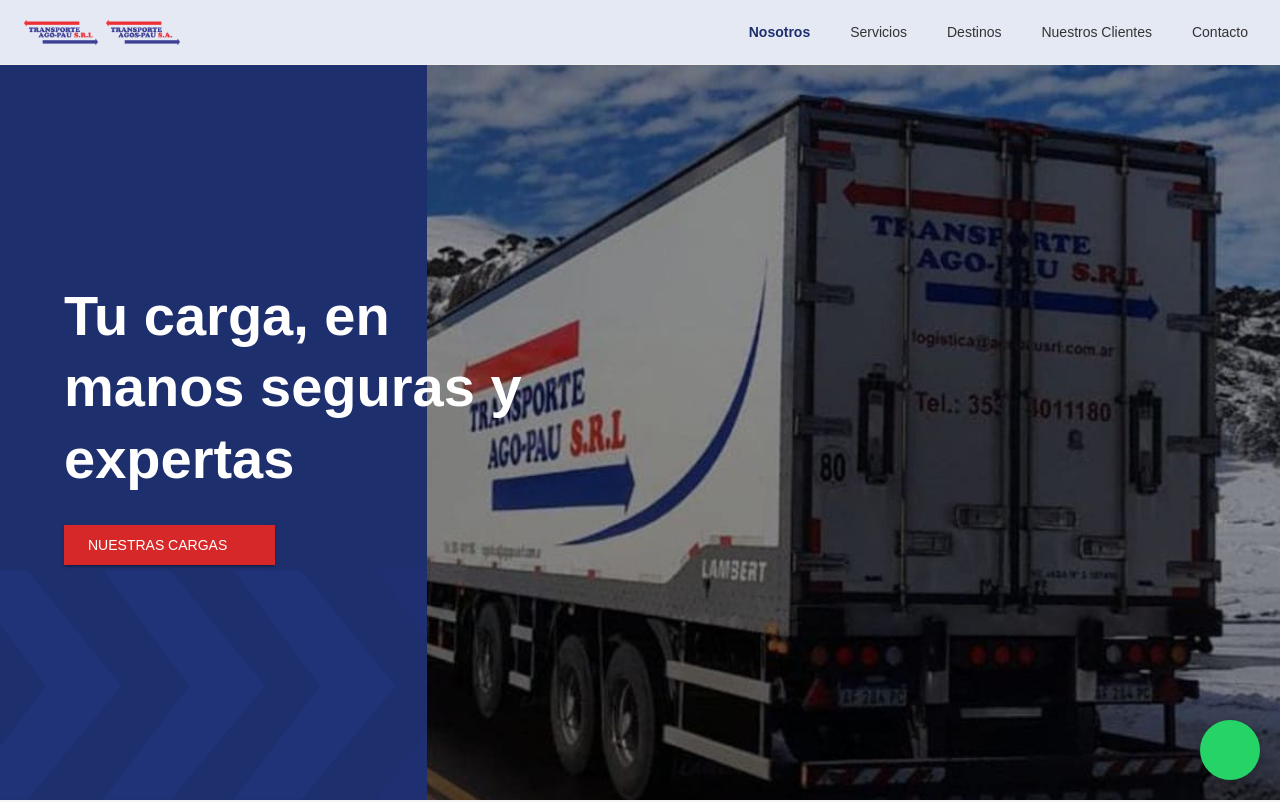
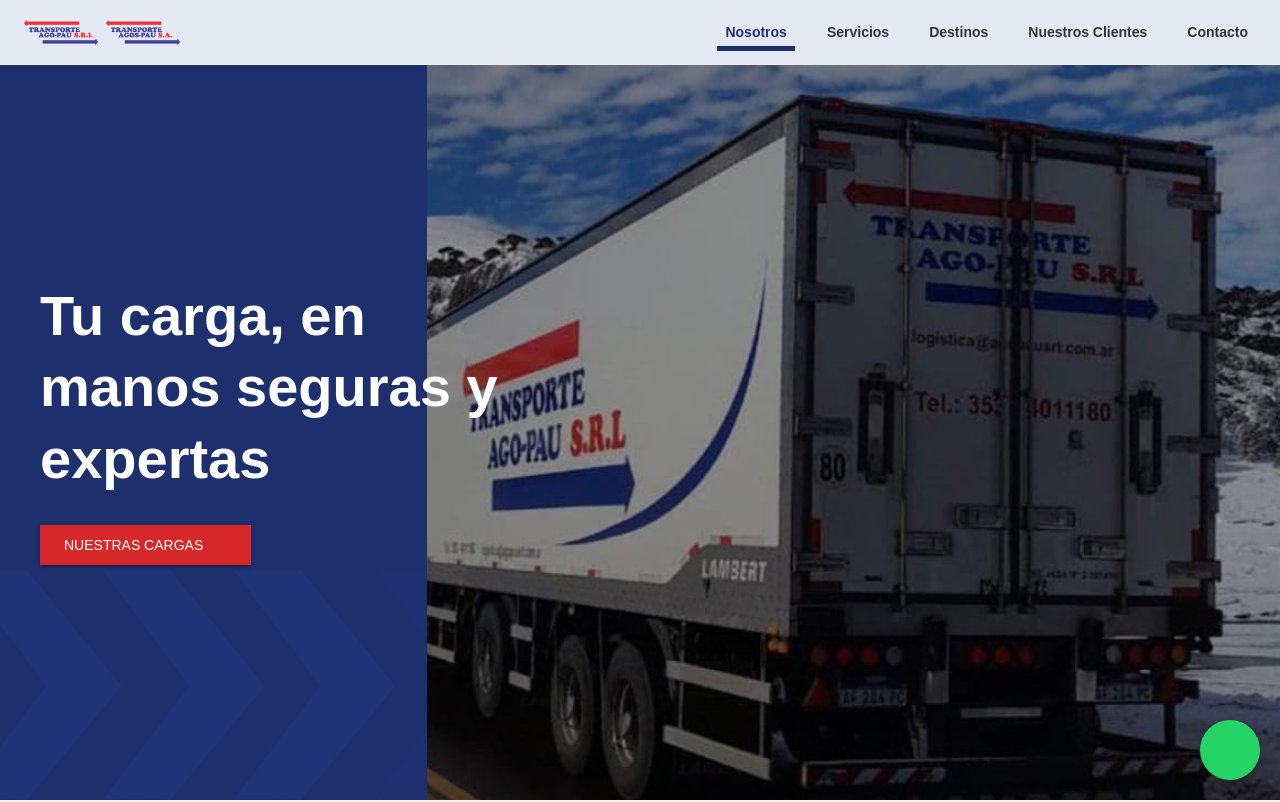
Before and after one commit to Bruvm/agopau, a React (Vite) app: page / in a window 1280 px wide. Shown: the top 802 px of the page. Built offline with nearby package versions, Linux system fonts and the light colour scheme; some icons are missing.

Commit message:
se agregaron cambios para la vista mobile

```diff
--- a/index.html
+++ b/index.html
@@ -4,7 +4,7 @@
     <meta charset="UTF-8" />
     <link rel="icon" type="image/svg+xml" href="/vite.svg" />
     <meta name="viewport" content="width=device-width, initial-scale=1.0" />
-    <title>TRANSPORTE AGO-APU</title>
+    <title>TRANSPORTE AGOPAU</title>
   </head>
   <body>
     <div id="root"></div>
--- a/src/components/Hero.tsx
+++ b/src/components/Hero.tsx
@@ -22,7 +22,7 @@
 
             <Box
                 sx={{
-                    width: { xs: "100%", md: "33.333%" },
+                    width: { xs: "100%", sm: "50%", md: "33.333%" },
                     height: "100%",
                     backgroundColor: "primary.main",
                     position: "relative",
@@ -42,12 +42,8 @@
                     position: "absolute",
                     bottom: 0,
                     left: 0,
-                    width: { xs: "100%", md: "33.333%" },
-                    display: {
-                        xs: "none",
-                        sm: "none",
-                        md: "block"
-                    },
+                    width: { xs: "100%", sm: "50%", md: "33.333%" },
+                    display:"block",
                     zIndex: 10
                 }}
             />
@@ -61,7 +57,11 @@
                         display: "flex",
                         alignItems: "center",
                         p: 0,
-                        pt: '100px'
+                        pt: '100px',
+                        px: {
+                            xs: 5,
+                            lg: 0
+                        }
                     }}
                 >
                     <Grid container spacing={0} sx={{ mb: '50px' }}>
@@ -73,9 +73,8 @@
                                         fontWeight: 700,
                                         color: "custom.white",
                                         fontSize: {
-                                            xs: "2rem",
-                                            sm: "2.5rem",
-                                            md: "3rem",
+                                            xs: "3rem",
+                                            sm: "3rem",
                                             lg: "3.5rem"
                                         },
                                         lineHeight: 1.1
@@ -91,9 +90,8 @@
                                         fontWeight: 700,
                                         color: "custom.white",
                                         fontSize: {
-                                            xs: "2rem",
-                                            sm: "2.5rem",
-                                            md: "3rem",
+                                            xs: "3rem",
+                                            sm: "3rem",
                                             lg: "3.5rem"
                                         },
                                         lineHeight: 1.1
@@ -109,9 +107,8 @@
                                         fontWeight: 700,
                                         color: "custom.white",
                                         fontSize: {
-                                            xs: "2rem",
-                                            sm: "2.5rem",
-                                            md: "3rem",
+                                            xs: "3rem",
+                                            sm: "3rem",
                                             lg: "3.5rem"
                                         },
                                         lineHeight: 1.1
--- a/src/components/History.tsx
+++ b/src/components/History.tsx
@@ -39,7 +39,7 @@
                             <Card sx={{ width: '100% ', borderRadius: 0}}>
                                 <CardContent sx={{padding: '40px', paddingBottom: '40px !important'}}>
                                     <Grid container spacing={3}>
-                                        <Grid size={{ xs: 6 }}>
+                                        <Grid size={{ xs: 12, md: 6}}>
                                             <Box sx={{ position: "relative", width: "100%", overflow: "hidden" }}>
                                                 <Box
                                                     sx={{
@@ -119,7 +119,7 @@
                                                 </IconButton>
                                             </Box>
                                         </Grid>
-                                        <Grid size={{ xs: 6 }} px={10} display={'flex'} flexDirection={'column'} justifyContent={'center'}>
+                                        <Grid size={{ xs: 12, md: 6 }} px={{ xs:1, md: 10 }} mt={{sm: 2, md: 0}} display={'flex'} flexDirection={'column'} justifyContent={'center'}>
                                             <Typography variant="h5" fontWeight="bold" gutterBottom>
                                                 Nuestra historia
                                             </Typography>
--- a/src/components/Navbar.tsx
+++ b/src/components/Navbar.tsx
@@ -123,16 +123,41 @@
                     activeSection === "nosotros" ||
                       subNosotros.some(s => s.href.replace("#", "") === activeSection)
                       ? 700
-                        : 500,
+                      : 600,
                   color:
                     activeSection === "nosotros" ||
                       subNosotros.some(s => s.href.replace("#", "") === activeSection)
                       ? "#1E2F6E"
                       : "text.primary",
+                  position: "relative",
+                  textDecoration: "none",
+                  transition: "all 0.3s ease",
+
                   "&:hover": {
                     backgroundColor: "transparent",
-                    color: "#1E2F6E"
-                    }
+                    color: "#1E2F6E",
+                    transform: "translateY(-3px)",
+                  },
+
+                  "&::before": {
+                    content: '""',
+                    position: "absolute",
+                    zIndex: -1,
+                    bottom: "-1px",
+                    left: 0,
+                    right: 0,
+                    height: "5px",
+                    backgroundColor: "#1E2F6E",
+                    transform: activeSection === "nosotros" ||
+                      subNosotros.some(s => s.href.replace("#", "") === activeSection)
+                      ? "scaleY(1)" : "scaleY(0)",
+                    transformOrigin: "bottom",
+                    transition: "transform 0.3s ease",
+                  },
+
+                  "&:hover::before": {
+                    transform: "scaleY(1)",
+                  },
                 }}
               >
                 Nosotros
@@ -173,12 +198,35 @@
                     sx={{
                       fontFamily: "Montserrat, sans-serif",
                       textTransform: "none",
-                      fontWeight: isActive ? 700 : 500,
+                      fontWeight: isActive ? 700 : 600,
                       color: isActive ? "#1E2F6E" : "text.primary",
+                      position: "relative",
+                      textDecoration: "none",
+                      transition: "all 0.3s ease",
+
                       "&:hover": {
                         backgroundColor: "transparent",
-                        color: "#1E2F6E"
-                      }
+                        color: "#1E2F6E",
+                        transform: "translateY(-3px)",
+                      },
+
+                      "&::before": {
+                        content: '""',
+                        position: "absolute",
+                        zIndex: -1,
+                        bottom: "-1px",
+                        left: 0,
+                        right: 0,
+                        height: "5px",
+                        backgroundColor: "#1E2F6E",
+                        transform: isActive ? "scaleY(1)" : "scaleY(0)",
+                        transformOrigin: "bottom",
+                        transition: "transform 0.3s ease",
+                      },
+
+                      "&:hover::before": {
+                        transform: "scaleY(1)",
+                      },
                     }}
                   >
                     {page.label}
@@ -188,19 +236,53 @@
           </Box>
 
           {/* MOBILE MENU */}
-          <Box sx={{ display: { xs: "flex", md: "none" } }}>
+          {/* MOBILE HEADER */}
+          <Box
+            sx={{
+              display: { xs: "flex", md: "none" },
+              alignItems: "center",
+              justifyContent: "space-between",
+              width: "100%",
+            }}
+          >
+            {/* MOBILE HEADER */}
+            <Box
+              sx={{
+                display: { xs: "flex", md: "none" },
+                alignItems: "center",
+                justifyContent: "space-between",
+                width: "100%",
+              }}
+            >
+
+              {/* LOGOS IZQUIERDA */}
+              <Box sx={{ display: "flex", alignItems: "center", gap: 1 }}>
+                <Box component="img" src={logoOne} sx={{ height: 26 }} />
+                <Box component="img" src={logoTwo} sx={{ height: 26 }} />
+              </Box>
+
+              {/* MENU DERECHA */}
               <IconButton onClick={handleOpenNavMenu}>
                 <MenuIcon />
               </IconButton>
 
+
+              {/* MENU */}
               <Menu
                 anchorEl={anchorElNav}
                 open={Boolean(anchorElNav)}
                 onClose={handleCloseNavMenu}
+                anchorOrigin={{
+                  vertical: "bottom",
+                  horizontal: "right",
+                }}
+                transformOrigin={{
+                  vertical: "top",
+                  horizontal: "right",
+                }}
               >
-              {/* NOSOTROS (titulo) */}
                 <MenuItem>
-                <Typography fontWeight={600}>Nosotros</Typography>
+                  <Typography fontWeight={500}>Nosotros</Typography>
                 </MenuItem>
 
                 {/* SUB ITEMS */}
@@ -231,6 +313,10 @@
                   ))}
               </Menu>
             </Box>
+
+          </Box>
+
+
         </Toolbar>
       </Container>
     </AppBar>
--- a/src/components/Places.tsx
+++ b/src/components/Places.tsx
@@ -22,10 +22,10 @@
                             <Card sx={{ width: '100% ', backgroundColor: '#AAD3DF' }}>
                                 <CardContent>
                                     <Grid container spacing={3}>
-                                        <Grid size={{ xs: 12, sm: 8 }}>
+                                        <Grid size={{ xs: 12, md: 8 }}>
                                             <Map/>
                                         </Grid>
-                                        <Grid size={{ xs: 12, sm: 4}} display={'flex'} alignItems={'flex-end'}>
+                                        <Grid size={{ xs: 12, md: 4}} mt={{ xs: 3, md: 0}} display={'flex'} alignItems={'flex-end'}>
                                             <Typography variant="h5" fontWeight="bold" gutterBottom>
                                                  Llegamos a todas las provincias de nuestro país,
                                                  desde la Quiaca a Ushuaia y a nuestros vecinos Chile y Brasil.
```
Also changed, not shown: src/components/AboutUs.tsx (+9 -3 lines), src/components/Footer.tsx (+11 -9 lines). Lines whose indentation alone changed are shown as unchanged.
